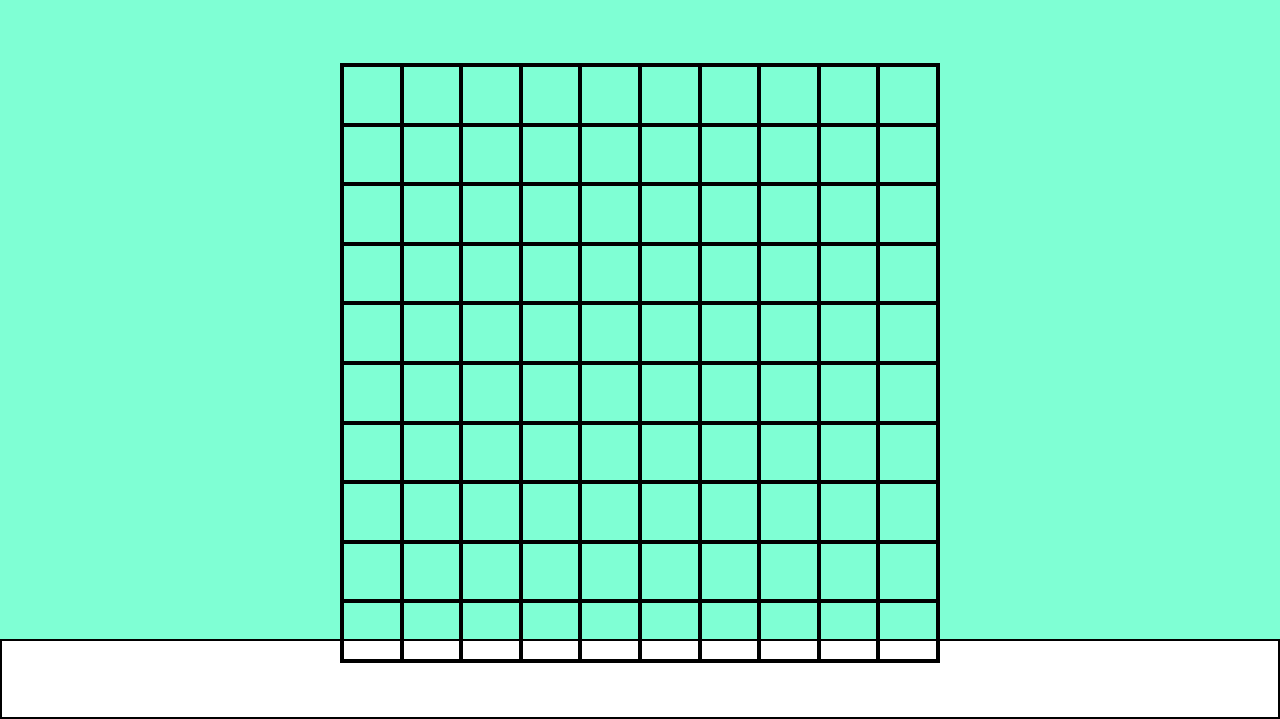
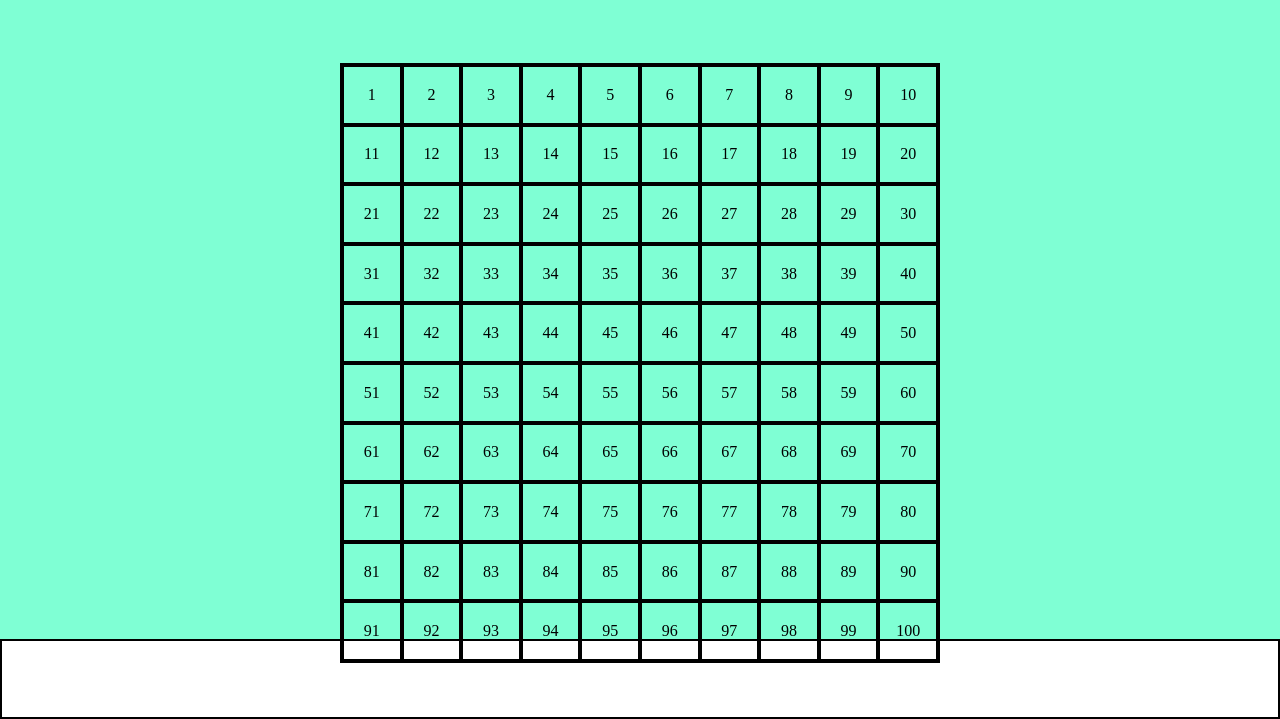
Before and after one commit to DanielMarella/js-campominato-grid, a plain HTML site: page index.html in a window 1280 px wide. Both pictures are taken after a click on the button "Play". Shown: the part 81-800 px from the top of the page. Drawn offline with Linux system fonts and the light colour scheme.

```diff
--- a/css/style.css
+++ b/css/style.css
@@ -55,6 +55,9 @@ main{
     border: 2px solid black;
     width: calc(100% / 10);
     height: calc(100% / 10);
+    display: flex;
+    justify-content: center;
+    align-items: center;
 
 }
 
--- a/js/myscript.js
+++ b/js/myscript.js
@@ -4,6 +4,8 @@
 L'utente clicca su un bottone che genererà una griglia di gioco quadrata. Ogni cella ha un numero progressivo, da 1 a 100. Ci saranno quindi 10 caselle per ognuna delle 10 righe. Quando l'utente clicca su ogni cella, la cella cliccata si colora di azzurro ed emetto un messaggio in console con il numero della cella cliccata.
 
 */
+
+
 
     button.addEventListener('click',
     function(){
@@ -29,9 +31,9 @@ function(){
         divElement.appendChild(gridElement);
 
         // creo un ciclo che stampi in pagina 100 volte il secondo elemento all'interno del primo
-    for (let i = 0; i < 100; i++){
+        for (let i = 1; i < 101; i++){
             const cellElement = addCellElement();
-
+            cellElement.innerHTML = i;
             cellElement.addEventListener('click',
             function(){
             cellElement.classList.toggle('select');
@@ -39,5 +41,5 @@ function(){
         )
         gridElement.appendChild(cellElement);
     }
-}
+} ,  {once : true}
 )
```
Lines whose indentation alone changed are shown as unchanged.
